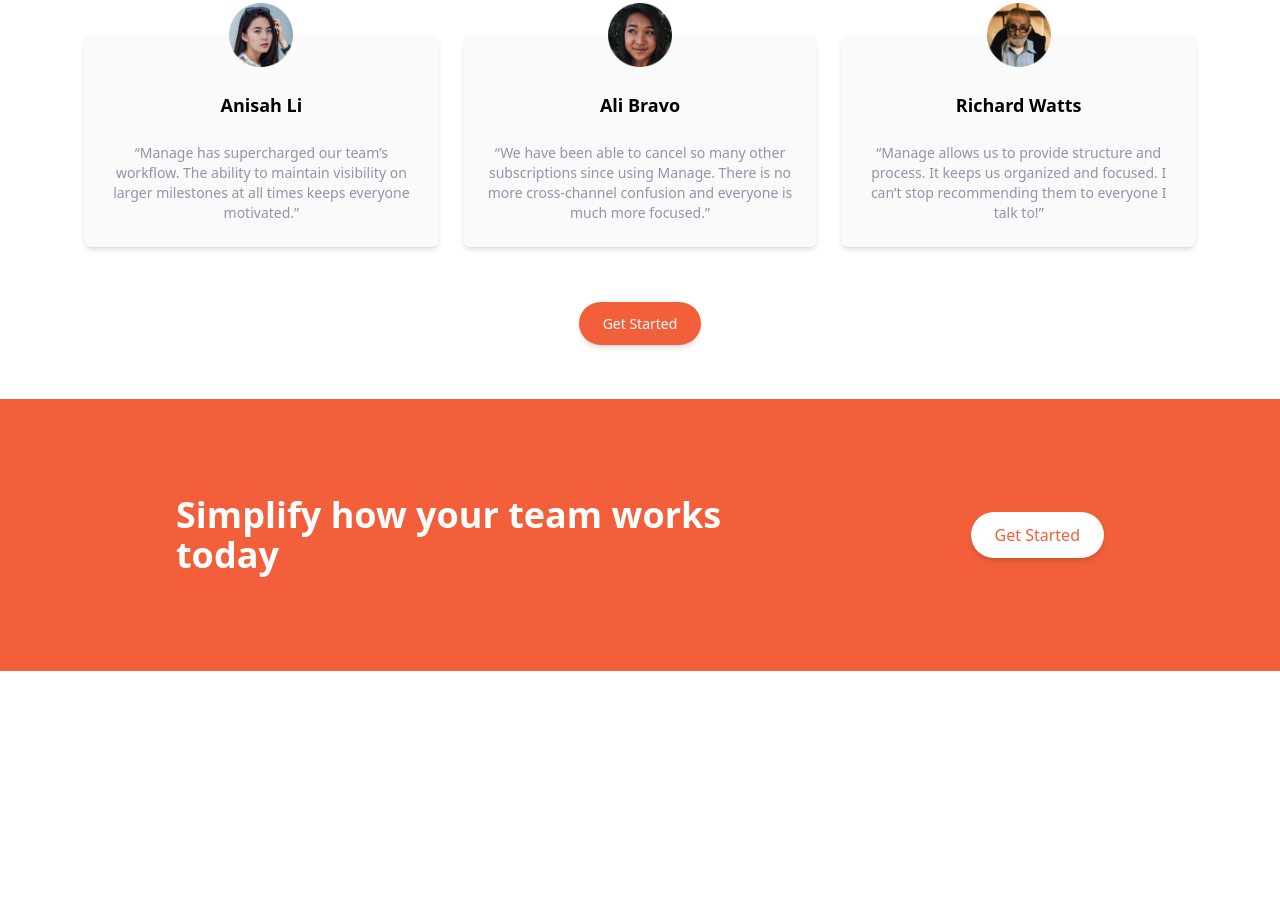
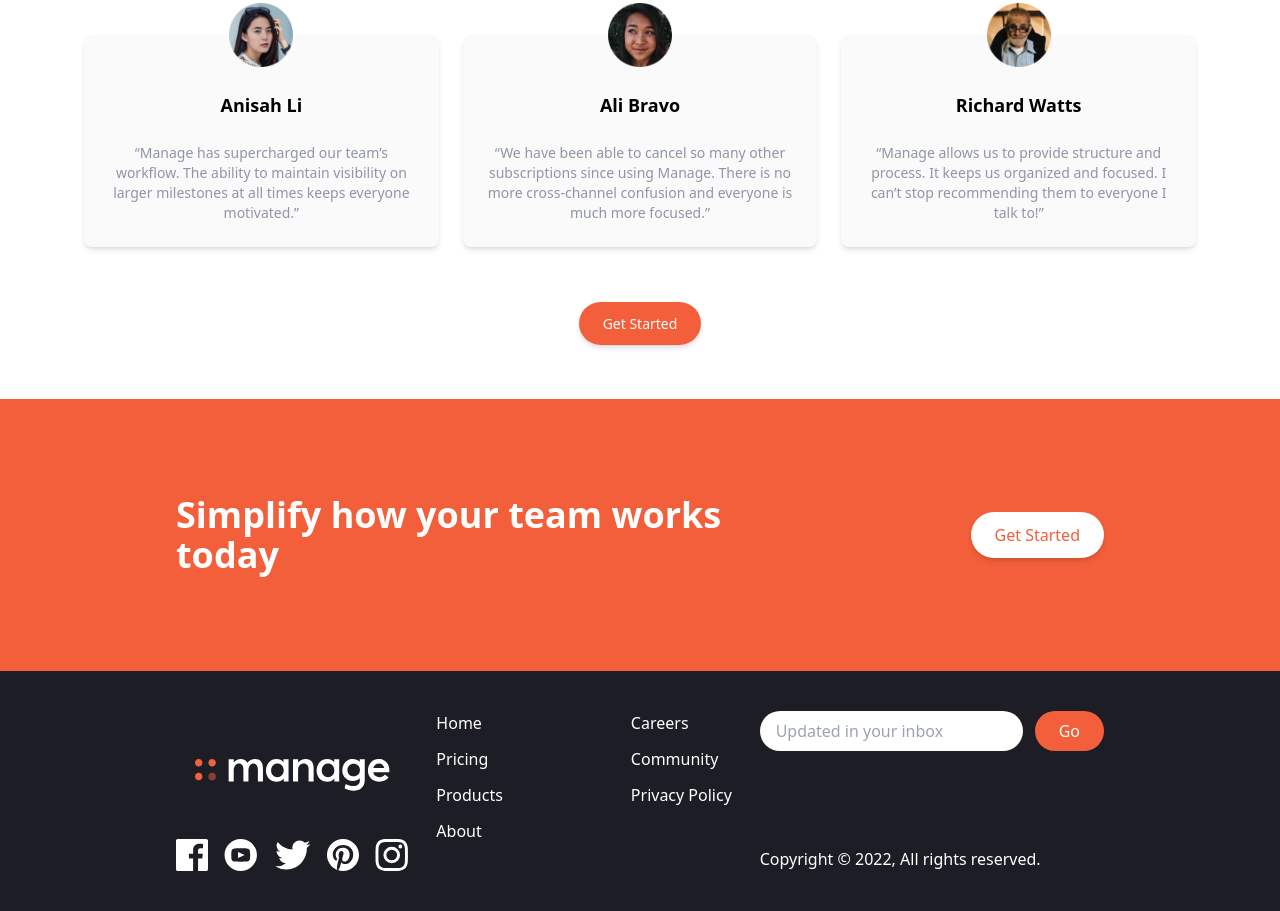
Before and after one commit to labanino/tailwind, a website: page index.html in a window 1280 px wide. Shown: the part 1353-2264 px from the top of the page. Before the commit the page ends 2024 px from the top, so only its background shows below. Drawn offline with Linux system fonts and the light colour scheme.

Commit message:
Adding footer

```diff
--- a/index.html
+++ b/index.html
@@ -217,5 +217,75 @@
             </div>
         </div>
     </section>
+
+    <!-- Footer -->
+    <footer class="bg-veryDarkBlue">
+        <!-- Flex Container -->
+        <div class="container flex flex-col-reverse justify-between px-6 py-10 mx-auto space-y-8 md:flex-row md:space-y-0">
+            <!-- Logo and social links containers -->
+            <div class="flex flex-col-reverse items-center justify-between space-y-12 md:flex-col mde:space-y-0 md:items-starts">
+                <div class="mx-auto my-6 text-center text-white md:hidden">
+                    Copyright &copy; 2022, All rights reserved.
+                </div>
+                <!-- Logo -->
+                <div>
+                    <img src="img/logo-white.svg" class="h-8" alt="">
+                </div>
+                <!-- Social links container -->
+                <div class="flex justify-center space-x-4">
+                    <!-- Link 1 -->
+                    <a href="#">
+                        <img src="img/icon-facebook.svg" alt="" class="h-8">
+                    </a>
+                    <!-- Link 2 -->
+                    <a href="#">
+                        <img src="img/icon-youtube.svg" alt="" class="h-8">
+                    </a>
+                    <!-- Link 3 -->
+                    <a href="#">
+                        <img src="img/icon-twitter.svg" alt="" class="h-8">
+                    </a>
+                    <!-- Link 4 -->
+                    <a href="#">
+                        <img src="img/icon-pinterest.svg" alt="" class="h-8">
+                    </a>
+                    <!-- Link 5 -->
+                    <a href="#">
+                        <img src="img/icon-instagram.svg" alt="" class="h-8">
+                    </a>
+                </div>
+            </div>
+
+            <!-- List Container -->
+            <div class="flex justify-around space-x-32">
+                <div class="flex flex-col space-y-3 text-white">
+                    <a href="#" class="hover:text-brightRed">Home</a>
+                    <a href="#" class="hover:text-brightRed">Pricing</a>
+                    <a href="#" class="hover:text-brightRed">Products</a>
+                    <a href="#" class="hover:text-brightRed">About</a>
+                </div>
+                <div class="flex flex-col space-y-3 text-white">
+                    <a href="#" class="hover:text-brightRed">Careers</a>
+                    <a href="#" class="hover:text-brightRed">Community</a>
+                    <a href="#" class="hover:text-brightRed">Privacy Policy</a>
+                </div>
+            </div>
+
+            <!-- Input Container -->
+            <div class="flex flex-col justify-between">
+                <form action="">
+                    <div class="flex space-x-3">
+                        <input type="text" class="flex-1 px-4 rounded-full focus:outline-none" placeholder="Updated in your inbox">
+                        <button class="px-6 py-2 text-white rounded-full bg-brightRed hover:bg-brightRedLight focus:outline-none">
+                            Go
+                        </button>
+                    </div>
+                </form>
+                <div class="hidden text-white md:block">
+                    Copyright &copy; 2022, All rights reserved.
+                </div>
+            </div>
+        </div>
+    </footer>
 </body>
 </html>
```
Also changed, not shown: css/main.css, img/logo-white.svg (added).
